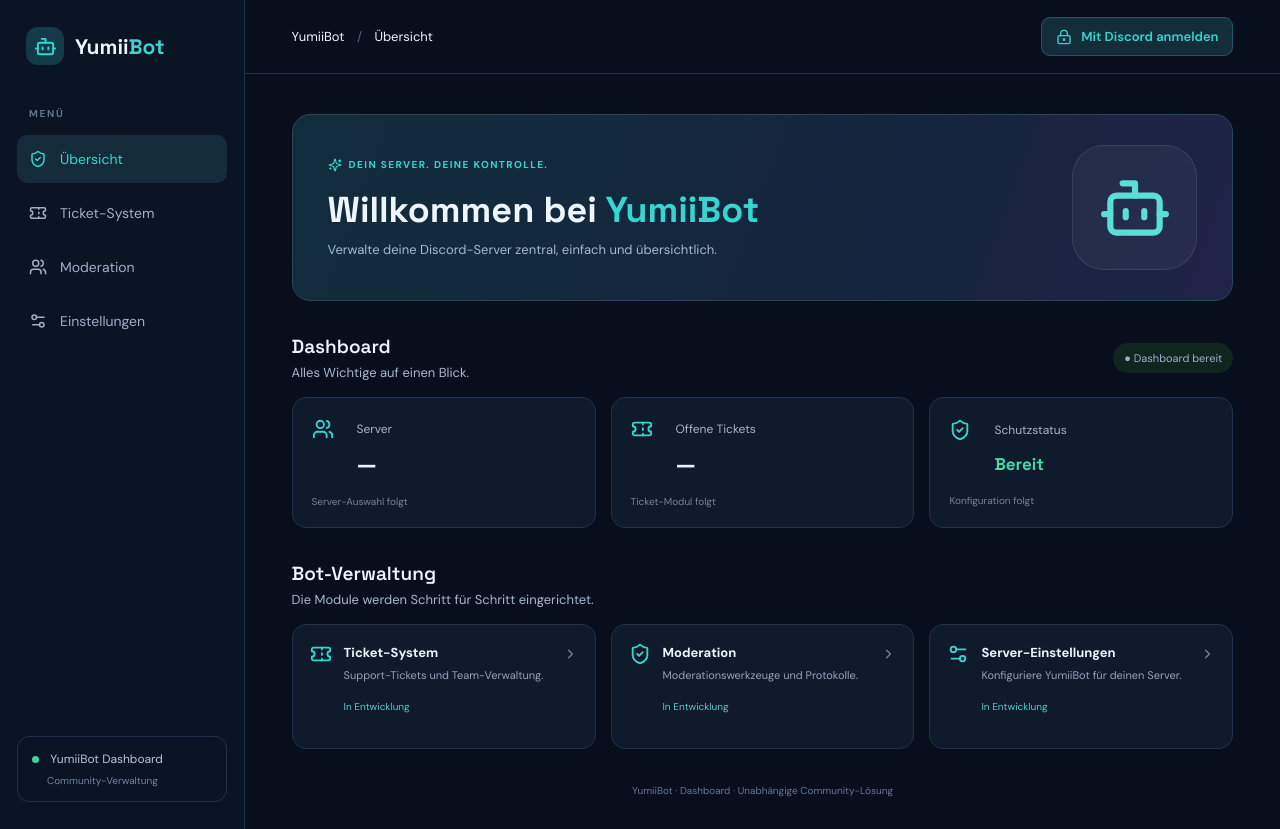
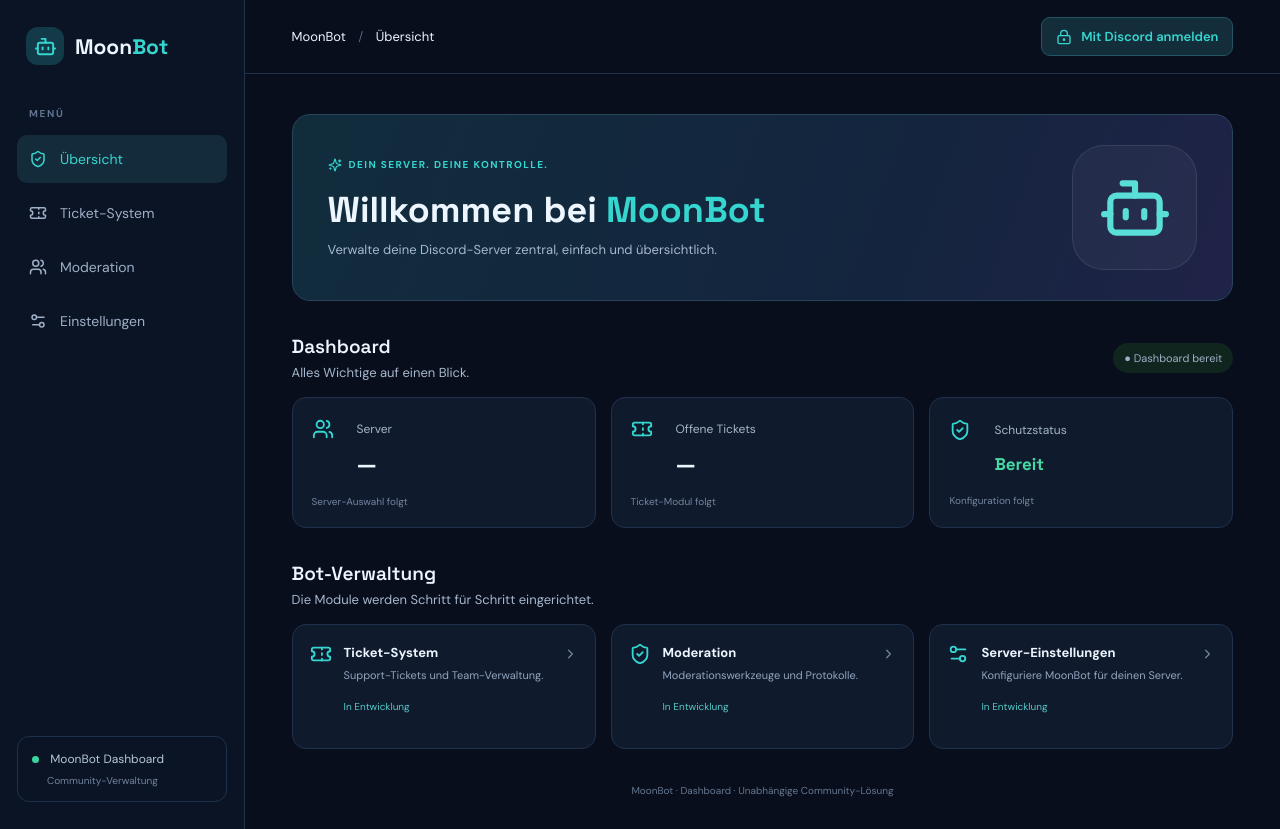
Before and after one commit to esel687/YumiiDiscordBot, a Next.js app: page / in a window 1280 px wide. Built offline with nearby package versions, Linux system fonts and the light colour scheme; no server answers.

Commit message:
Rename project branding to MoonBot

```diff
--- a/app/page.tsx
+++ b/app/page.tsx
@@ -8,20 +8,20 @@ export default function Home() {
   useEffect(() => { fetch("/api/auth/me").then(r => r.json()).then(d => setUser(d.user)).catch(() => {}).finally(() => setLoading(false)); }, []);
   return <main className="shell">
     <aside className="sidebar">
-      <a className="brand" href="#"><span className="brandIcon"><Bot size={23}/></span><span>Yumii<span className="accent">Bot</span></span></a>
+      <a className="brand" href="#"><span className="brandIcon"><Bot size={23}/></span><span>Moon<span className="accent">Bot</span></span></a>
       <div className="sideLabel">MENÜ</div>
       <a className="nav active" href="#"><ShieldCheck/> Übersicht</a>
       <a className="nav" href="#tickets"><Ticket/> Ticket-System</a>
       <a className="nav" href="#moderation"><Users/> Moderation</a>
       <a className="nav" href="#settings"><Settings2/> Einstellungen</a>
-      <div className="sideFoot"><i/> YumiiBot Dashboard<small>Community-Verwaltung</small></div>
+      <div className="sideFoot"><i/> MoonBot Dashboard<small>Community-Verwaltung</small></div>
     </aside>
     <section className="main">
-      <header className="topbar"><div>YumiiBot <span>/</span> Übersicht</div>
+      <header className="topbar"><div>MoonBot <span>/</span> Übersicht</div>
         {loading ? <small>Lädt …</small> : user ? <div className="userPill">{user.username}<form action="/api/auth/logout" method="post"><button>Abmelden</button></form></div> : <a className="login" href="/api/auth/discord"><LockKeyhole size={16}/> Mit Discord anmelden</a>}
       </header>
       <div className="content">
-        <section className="hero"><div><div className="eyebrow"><Sparkles size={14}/> DEIN SERVER. DEINE KONTROLLE.</div><h1>Willkommen bei <b>YumiiBot</b></h1><p>Verwalte deine Discord-Server zentral, einfach und übersichtlich.</p></div><div className="heroLogo"><Bot size={74}/></div></section>
+        <section className="hero"><div><div className="eyebrow"><Sparkles size={14}/> DEIN SERVER. DEINE KONTROLLE.</div><h1>Willkommen bei <b>MoonBot</b></h1><p>Verwalte deine Discord-Server zentral, einfach und übersichtlich.</p></div><div className="heroLogo"><Bot size={74}/></div></section>
         <div className="sectionHead"><div><h2>Dashboard</h2><p>Alles Wichtige auf einen Blick.</p></div><span className="status">● Dashboard bereit</span></div>
         <div className="stats">
           <article><Users/><span>Server</span><strong>—</strong><small>Server-Auswahl folgt</small></article>
@@ -32,9 +32,9 @@ export default function Home() {
         <div className="modules">
           <a id="tickets" href="#"><Ticket/><div><h3>Ticket-System</h3><p>Support-Tickets und Team-Verwaltung.</p><em>In Entwicklung</em></div><ChevronRight/></a>
           <a id="moderation" href="#"><ShieldCheck/><div><h3>Moderation</h3><p>Moderationswerkzeuge und Protokolle.</p><em>In Entwicklung</em></div><ChevronRight/></a>
-          <a id="settings" href="#"><Settings2/><div><h3>Server-Einstellungen</h3><p>Konfiguriere YumiiBot für deinen Server.</p><em>In Entwicklung</em></div><ChevronRight/></a>
+          <a id="settings" href="#"><Settings2/><div><h3>Server-Einstellungen</h3><p>Konfiguriere MoonBot für deinen Server.</p><em>In Entwicklung</em></div><ChevronRight/></a>
         </div>
-        <footer>YumiiBot · Dashboard · Unabhängige Community-Lösung</footer>
+        <footer>MoonBot · Dashboard · Unabhängige Community-Lösung</footer>
       </div>
     </section>
   </main>;
```
